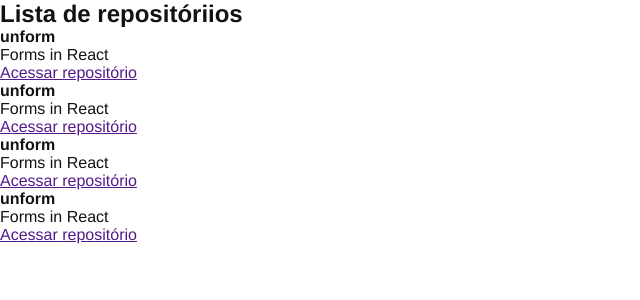
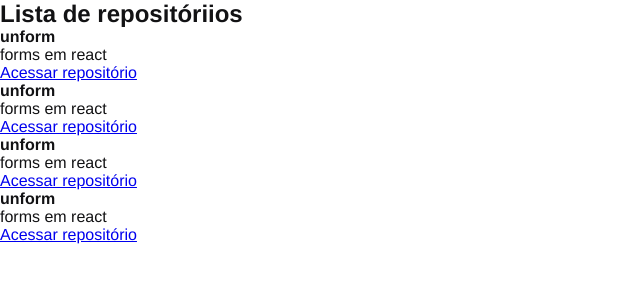
Before and after one commit to lucasbarque/GitHub-Explorer-Fund.ReactJS, a React app: page / in a window 1280 px wide. Shown: the top 300 px of the page, without its empty margins (0-640 px from the left). Built offline with nearby package versions, Linux system fonts and the light colour scheme.

Commit message:
Conceitos Básicos de props

```diff
--- /dev/null
+++ b/src/components/RepoitoryItem.jsx
@@ -0,0 +1,12 @@
+export function RepositoryItem(props) {
+  return (
+    <li>
+      <strong>{props.repository.name ?? 'Default'}</strong>
+      <p>{props.repository.description}</p>
+
+      <a href={props.repository.link}>
+        Acessar repositório
+      </a>
+    </li>
+  );
+}
--- a/src/components/RepositoryList.jsx
+++ b/src/components/RepositoryList.jsx
@@ -1,4 +1,10 @@
-const repositoryName = 'unform';
+import { RepositoryItem } from "./RepoitoryItem";
+
+const repository = {
+  name: 'unform',
+  description: 'forms em react',
+  link: 'https://github.com/unform/unform'
+}
 
 export function RepositoryList() {
   return (
@@ -6,41 +12,10 @@ export function RepositoryList() {
       <h1>Lista de repositóriios</h1>
 
       <ul>
-        <li>
-          <strong>{repositoryName}</strong>
-          <p>Forms in React</p>
-
-          <a href="">
-            Acessar repositório
-          </a>
-        </li>
-
-        <li>
-          <strong>unform</strong>
-          <p>Forms in React</p>
-
-          <a href="">
-            Acessar repositório
-          </a>
-        </li>
-
-        <li>
-          <strong>unform</strong>
-          <p>Forms in React</p>
-
-          <a href="">
-            Acessar repositório
-          </a>
-        </li>
-
-        <li>
-          <strong>unform</strong>
-          <p>Forms in React</p>
-
-          <a href="">
-            Acessar repositório
-          </a>
-        </li>
+        <RepositoryItem repository={repository} />
+        <RepositoryItem repository={repository} />
+        <RepositoryItem repository={repository} />
+        <RepositoryItem repository={repository} />
       </ul>
     </section>
   );
```
